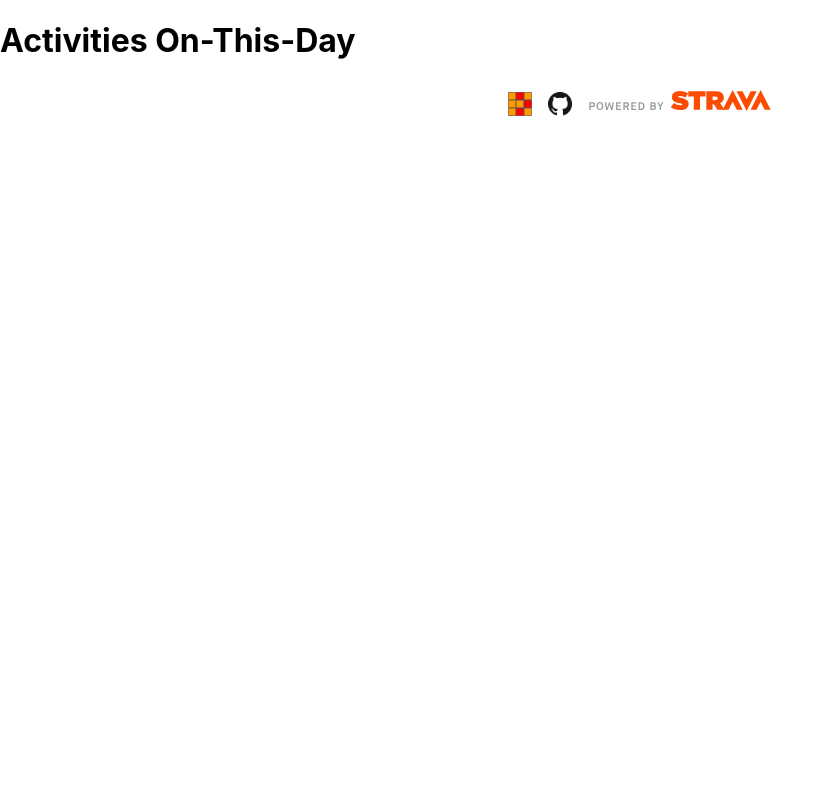
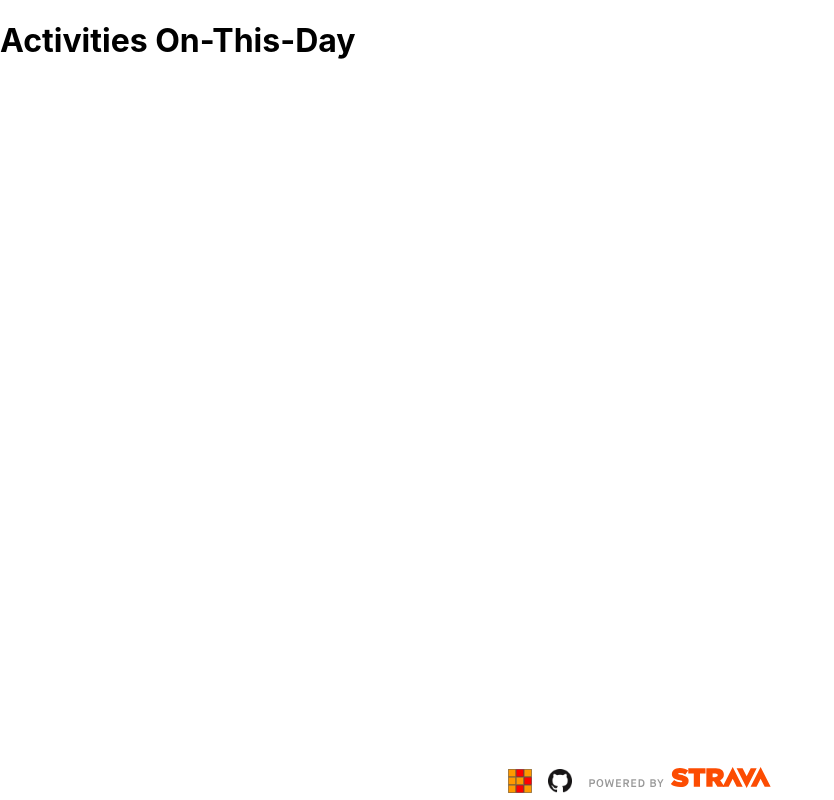
Before and after one commit to kr-matthews/activities-on-this-day, a React (Create React App) app: page /redirect in a window 1280 px wide. Shown: the whole page, without its empty margins (0-834 px from the left). Built offline with nearby package versions, Linux system fonts and the light colour scheme.

Commit message:
Stick Links component to bottom, when on screen

```diff
--- a/src/App.js
+++ b/src/App.js
@@ -19,6 +19,7 @@ export default function App() {
 
   return (
     <>
+      <div className="non-footer">
         <h1>{strings.headings.appName}</h1>
 
         <Routes>
@@ -58,6 +59,7 @@ export default function App() {
             </button>
           </div>
         )}
+      </div>
 
       <Links gitHubLink={strings.links.gitHubRepo}>
         <img
@@ -69,4 +71,3 @@ export default function App() {
     </>
   );
 }
-// !!! stick links component to the bottom of the page (if visible)??
--- a/src/components/links.css
+++ b/src/components/links.css
@@ -1,4 +1,20 @@
+html,
+body,
+#root {
+  height: 100%;
+}
+
+#root {
+  display: flex;
+  flex-direction: column;
+}
+
+.non-footer {
+  flex: 1 0 auto;
+}
+
 .link-footer {
+  flex-shrink: 0;
   text-align: center;
 }
 
```
Lines whose indentation alone changed are shown as unchanged.
